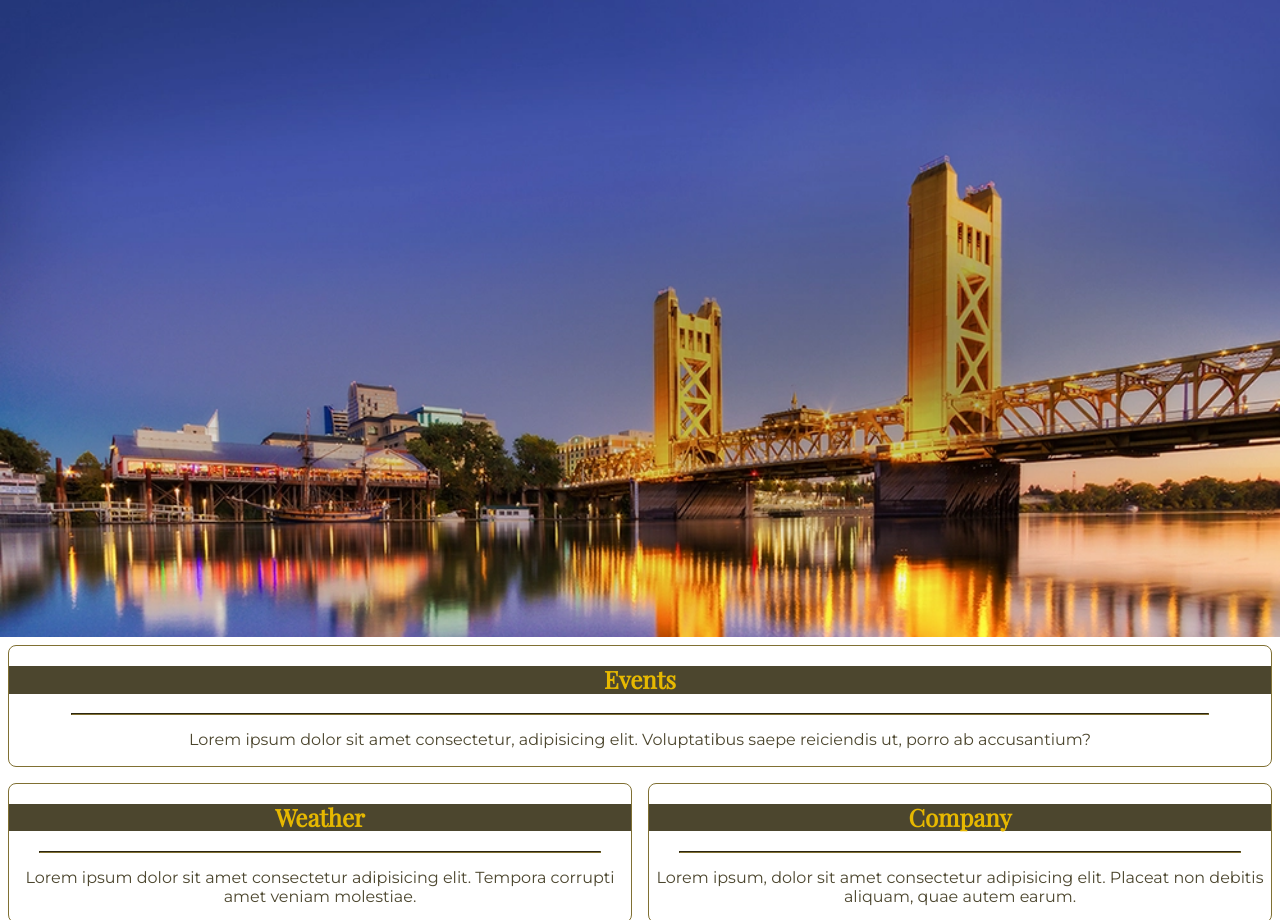
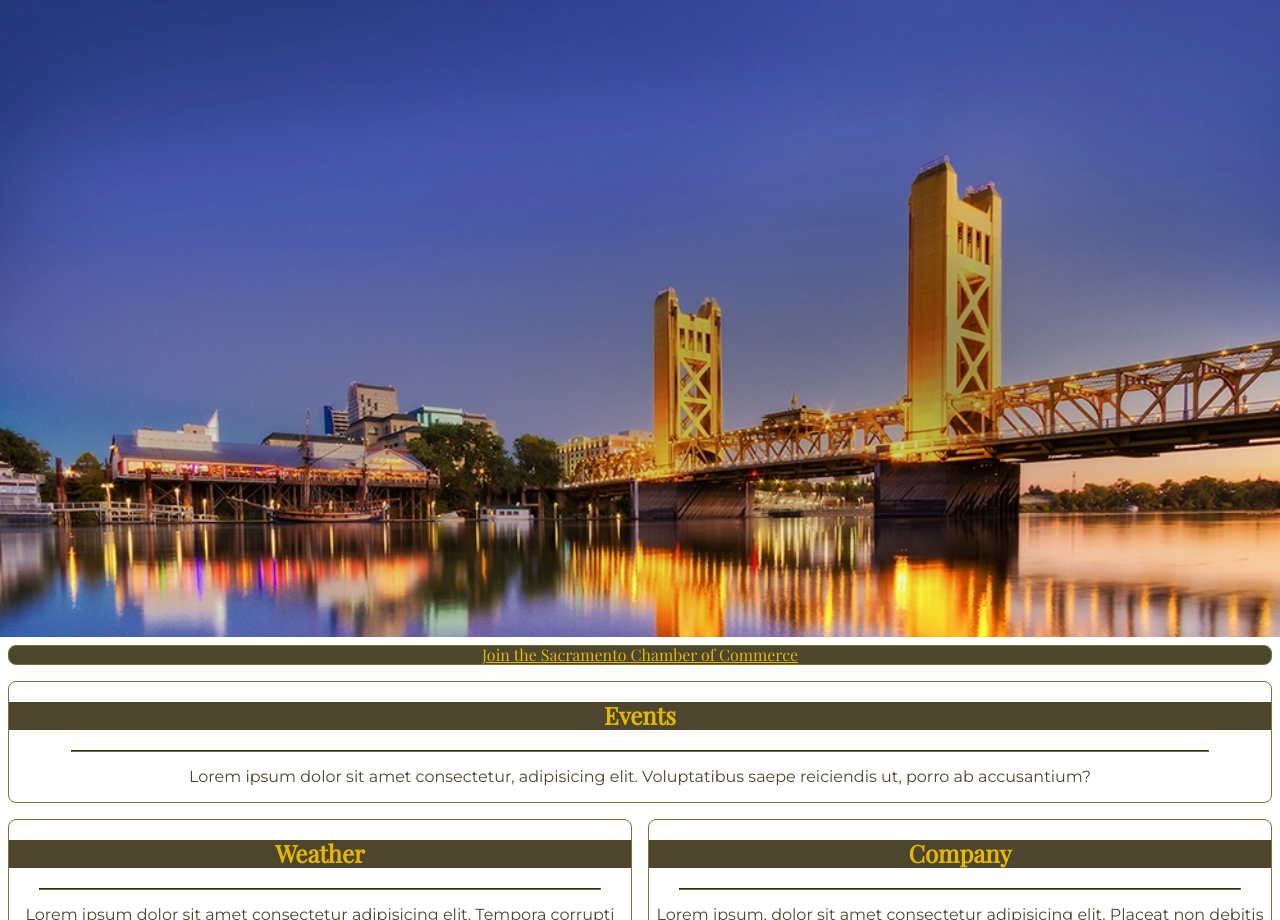
Before and after one commit to solok18/wdd230, a plain HTML site: page chamber/index.html in a window 1280 px wide. Shown: the part 180-1100 px from the top of the page. Drawn offline with nearby package versions, Linux system fonts and the light colour scheme; a web font is replaced by a local one.

Commit message:
call to action addition

```diff
--- a/chamber/index.html
+++ b/chamber/index.html
@@ -34,7 +34,7 @@
     </nav>
     <main>
         <img class="hero-image" src="images/hero-image.webp" alt="sacramento">
-        <a class="call-to-action" href=""></a>
+        <a class="call-to-action" href="">Join the Sacramento Chamber of Commerce</a>
         <section class="current-events">
             <h2>Events</h2>
             <hr>
--- a/chamber/styles/base.css
+++ b/chamber/styles/base.css
@@ -20,6 +20,13 @@ nav {
 .hero-image {
     width: 100%;
     height: auto;
+}
+.call-to-action{
+    margin: 0.5rem;
+    border: 1px solid #807033;
+    background-color: #4C462E;
+    border-radius: 8px;
+    color: #E6B800;
 }
 
 #menu {
--- a/chamber/styles/larger.css
+++ b/chamber/styles/larger.css
@@ -8,6 +8,9 @@
     .hero-image{
         grid-column: 1/4;
     }
+	.call-to-action{
+		grid-column: 1/3;
+	}
 
     nav ul {
 		display: flex;
--- a/chamber/styles/medium.css
+++ b/chamber/styles/medium.css
@@ -13,6 +13,9 @@
     .hero-image{
         grid-column: 1/3;
     }
+	.call-to-action{
+		grid-column: 1/3;
+	}
 
 	main section picture {
 		display: block;
```
